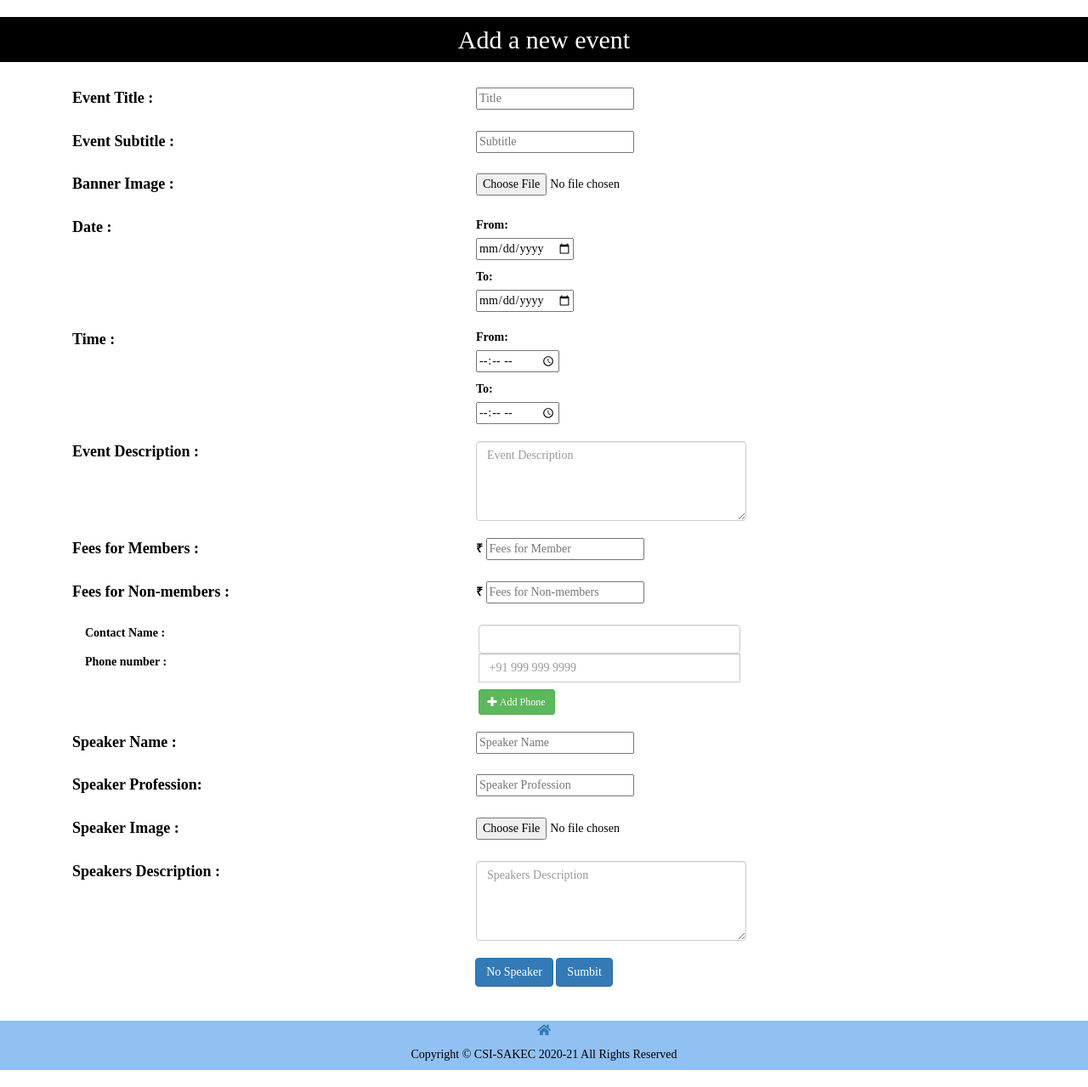
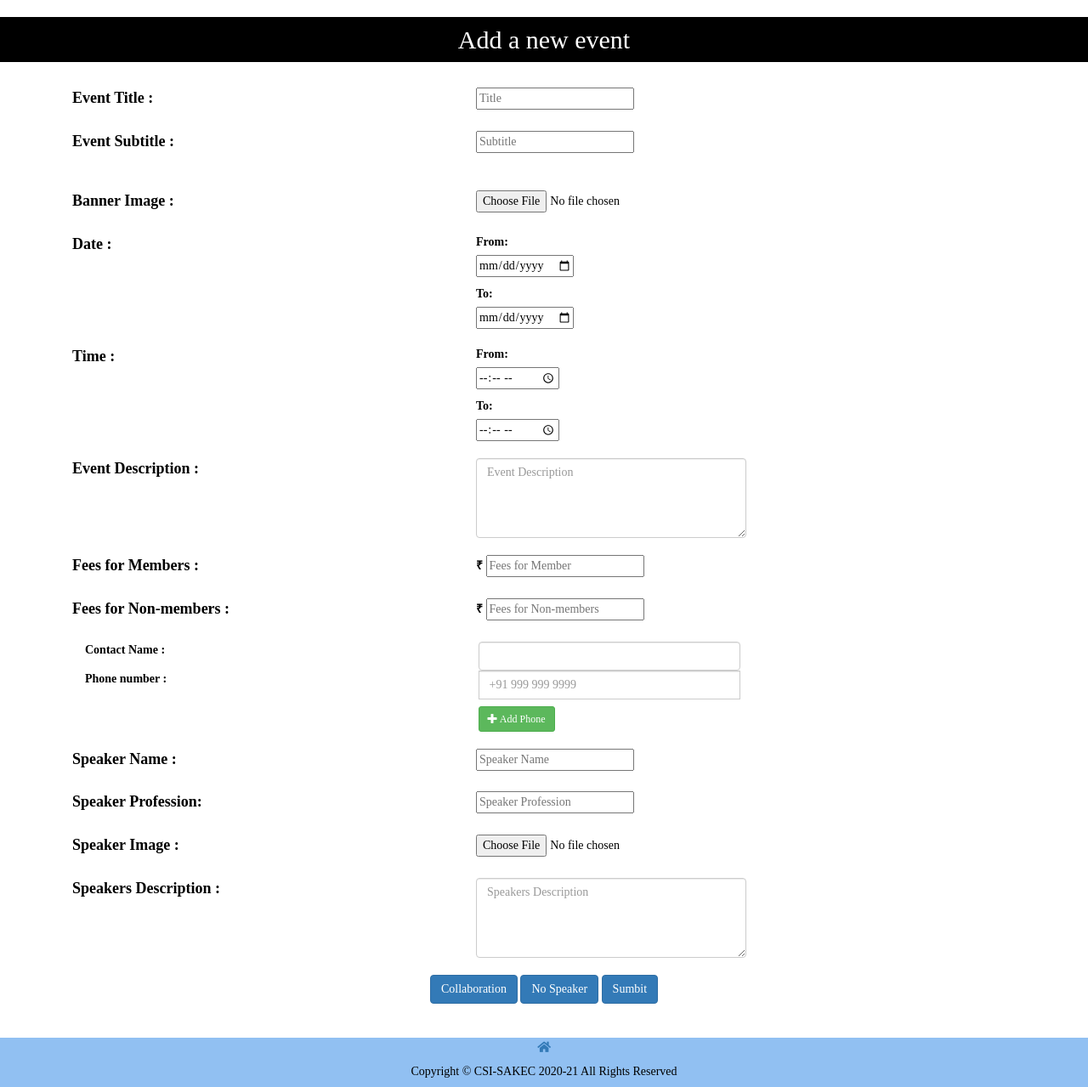
Before and after one commit to adityashah539/CSI-SAKEC, a PHP site: page /addevent.php in a window 1280 px wide. Shown: the whole page at 85% size. Run offline with PHP 8.4, Linux system fonts and the light colour scheme; some libraries are stand-ins or nearby versions.

Commit message:
v4.6(collaboration with)

```diff
--- a/addevent.php
+++ b/addevent.php
@@ -25,7 +25,7 @@
         </SCRIPT>";
     }
     session_start();
-    if ($_SERVER['REQUEST_METHOD'] == "POST"&&!isset($_POST['title'])){
+    if ($_SERVER['REQUEST_METHOD'] == "POST"&&isset($_POST['title'])){
         if($_SESSION['role']==='admin'||$_SESSION['role']==='c'){
                 $phpFileUploadErrors = array(
                 0 => 'There is no error, the file uploaded with success',
@@ -37,10 +37,15 @@
                 7 => 'Failed to write file to disk,',
                 8 => 'A PHP extension stopped the file upload.',
                 );
-                $ext_error=false;
+                $ext_error=true;
                 $extensions= array('jpg','jpeg','png');
                 $e_banner = $_FILES["e_banner"]["name"];
                 if(isset($_FILES["s_photo"]["name"])){
+                    $file_ext_s_photo=explode(".", $_FILES["s_photo"]["name"]);
+                    $file_ext_s_photo_banner=end($file_ext_s_photo);
+                    if(in_array($file_ext_s_photo_banner,$extensions)){
+                        $ext_error=false;
+                    }
                     $s_photo = $_FILES["s_photo"]["name"];
                     $s_name=$_POST['s_name'];
                     $s_profession=$_POST['s_profession'];
@@ -51,11 +56,17 @@
                     $s_profession=null;
                     $s_descripition=null;
                 }
+                if(isset($_POST["collaboration"])){
+                    $collaboration = $_POST['collaboration'];
+                }else{
+                    $collaboration = null;
+                }
                 $file_ext_banner=explode(".", $_FILES["e_banner"]["name"]);
-                $file_ext_s_photo=explode(".", $_FILES["s_photo"]["name"]);
                 $file_ext_banner=end($file_ext_banner);
-                $file_ext_s_photo_banner=end($file_ext_s_photo);
-                if (in_array($file_ext_banner,$extensions)&&in_array($file_ext_s_photo_banner,$extensions)){
+                if(in_array($file_ext_banner,$extensions)){
+                    $ext_error = false;
+                }
+                if ($ext_error){
                     $title=$_POST['title'];
                     $subtitle=$_POST['subtitle'];
                     $folder_name_banner = 'Banner/';
@@ -67,8 +78,8 @@
                     $e_descripition=$_POST['e_descripition'];
                     $fee_m=$_POST['fee_m'];
                     $fee=$_POST['fee'];
-                    $sql = "INSERT INTO `event`(`title`,  `subtitle`,    `banner`, `e_from_date`,`e_to_date`, `e_from_time`,`e_to_time`, `e_description`, `fee_m`, `fee`, `s_photo`, `s_name`, `s_profession`  ,`s_descripition`, `live`)
-                                        VALUES ('$title','$subtitle',' $e_banner',' $from_date','  $to_date','$from_time',   '$to_time','$e_descripition','$fee_m','$fee','$s_photo','$s_name','$s_profession','$s_descripition','false')";
+                    $sql = "INSERT INTO `event`(`title`,  `subtitle`,    `banner`, `e_from_date`,`e_to_date`, `e_from_time`,`e_to_time`, `e_description`, `fee_m`, `fee`, `s_photo`, `s_name`, `s_profession`  ,`s_descripition`, `live`,`collaboration`)
+                                        VALUES ('$title','$subtitle',' $e_banner',' $from_date','  $to_date','$from_time',   '$to_time','$e_descripition','$fee_m','$fee','$s_photo','$s_name','$s_profession','$s_descripition','false','$collaboration')";
                     mysqli_query($conn, $sql);
                     move_uploaded_file($_FILES["e_banner"]["tmp_name"],$folder_name_banner.$e_banner);
                     $last_entry= mysqli_insert_id($conn);
@@ -132,6 +143,9 @@
                             <input type="text" id="subtitle" name="subtitle" placeholder="Subtitle" required>
                         </div>
                     </div>
+                </div>
+                <div class="spacer" style="height:20px;"></div>
+                <div class="row" id="collaboration_id_section">
                 </div>
                 <div class="spacer" style="height:20px;"></div>
                 <div class="row">
@@ -300,30 +314,43 @@
                     </div>
                 </div>
             </div>
-            <div id="no_speaker">
-            </div>
             <div class="spacer" style="height:20px;"></div>
+            <button type="button" onclick="collaboration_appearance()" class="btn btn-primary" id="collaboration_id_button">Collaboration</button>
             <button type="button" onclick="Disappear()" class="btn btn-primary" id="speaker_nospeaker">No Speaker</button>
             <button type="submit" class="btn btn-primary">Sumbit</button>
             <div class="spacer" style="height:40px;"></div>
         </form>
         <script>
-            function Disappear() {
-                var x = document.getElementById("speaker");
-                var y = document.getElementById("no_speaker");
-                var element = document.getElementById("speaker_nospeaker");
-                if (x.style.display === "none") {
-                    x.style.display = "block";
-                    element.innerHTML = "No Speaker";
-                    y.style.display = "none";
+            var collaboration_id_section = document.getElementById("collaboration_id_section");
+            collaboration_id_section.innerHTML = '';
+            function collaboration_appearance(){
+                var collaboration_id_button = document.getElementById("collaboration_id_button");
+                if(collaboration_id_section.innerHTML == '') {
+                    collaboration_id_section.innerHTML = '<div class="col-sm-5"><div class="labels"><label for="rnumber">Collaboration :</label></div></div>';
+                    collaboration_id_section.innerHTML += '<div class="col-sm-7"><div class="texts"><input type="text" id="collaboration" name="collaboration" placeholder="Collaboration" required></div></div>';
+                    collaboration_id_button.innerHTML = "No Collaboration";
                 } else {
-                    x.style.display = "none";
-                    element.innerHTML = "Speaker";
-                    y.style.display = "block";
+                    collaboration_id_section.innerHTML = '';
+                    collaboration_id_button.innerHTML = "Collaboration";
                 }
             }
-            var no_speaker = document.getElementById("no_speaker");
-            no_speaker.style.display = "none";
+            function Disappear() {
+                var element = document.getElementById("speaker_nospeaker");
+                var speaker = document.getElementById("speaker");
+                if (speaker.innerHTML != '') {
+                    speaker.innerHTML = '';
+                    element.innerHTML = "Speaker";
+                } else {
+                    speaker.innerHTML =  '<div class="row"><div class="col-sm-5"><div class="labels"><label for="banner-img"> Speaker Name : </label></div></div><div class="col-sm-7"><div class="texts"><input type="text" name="s_name" placeholder="Speaker Name" required></div></div></div>';
+                    speaker.innerHTML += '<div class="spacer" style="height:20px;"></div>';
+                    speaker.innerHTML += '<div class="row"><div class="col-sm-5"><div class="labels"><label for="s_profession"> Speaker Profession: </label></div></div><div class="col-sm-7"><div class="texts"><input type="text" name="s_profession" placeholder="Speaker Profession" required></div></div></div>';
+                    speaker.innerHTML += '<div class="spacer" style="height:20px;"></div>';
+                    speaker.innerHTML += '<div class="row"><div class="col-sm-5"><div class="labels"><label for="banner-img"> Speaker Image :</label></div></div><div class="col-sm-7"><input type="file" id="img" name="s_photo"  required></div></div>';
+                    speaker.innerHTML += '<div class="spacer" style="height:20px;"></div>';
+                    speaker.innerHTML += '<div class="row"><div class="col-sm-5"><div class="labels"><label > Speakers Description :</label></div></div><div class="col-sm-7"><div class="texts"><textarea data-toggle="tooltip" data-placement="bottom" title="Enter the Event Descripition" type="text-area" placeholder="Speakers Description" class="form-control" rows="4"  columns="3" name= "s_descripition" required></textarea></div></div></div>';
+                    element.innerHTML = "No Speaker";
+                }
+            }
         </script>
         <script>
             $(function(){
--- a/event.php
+++ b/event.php
@@ -52,6 +52,8 @@
     <div class="container ">
         <h1>
             <?php echo $row['title']; ?>
+            <?php
+                if($row['collaboration'] != "")echo "<h2>In collaboration with ".$row['collaboration']."</h2>"; ?>
         </h1>
         <div class="spacer" style="height:20px;"></div>
         <img class="main-img" src="<?php echo "Banner/" . trim($row['banner']); ?>" alt="no image">
```
